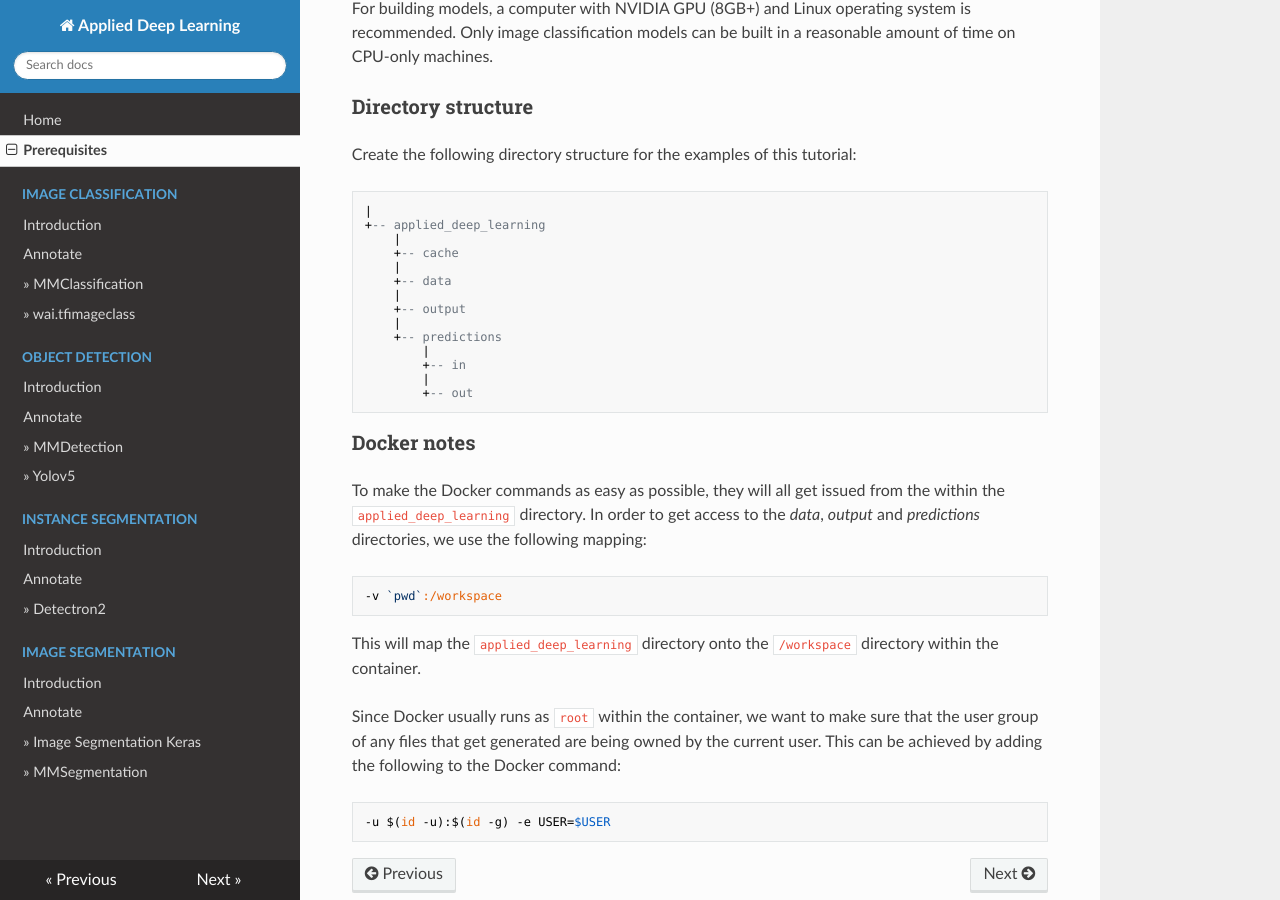
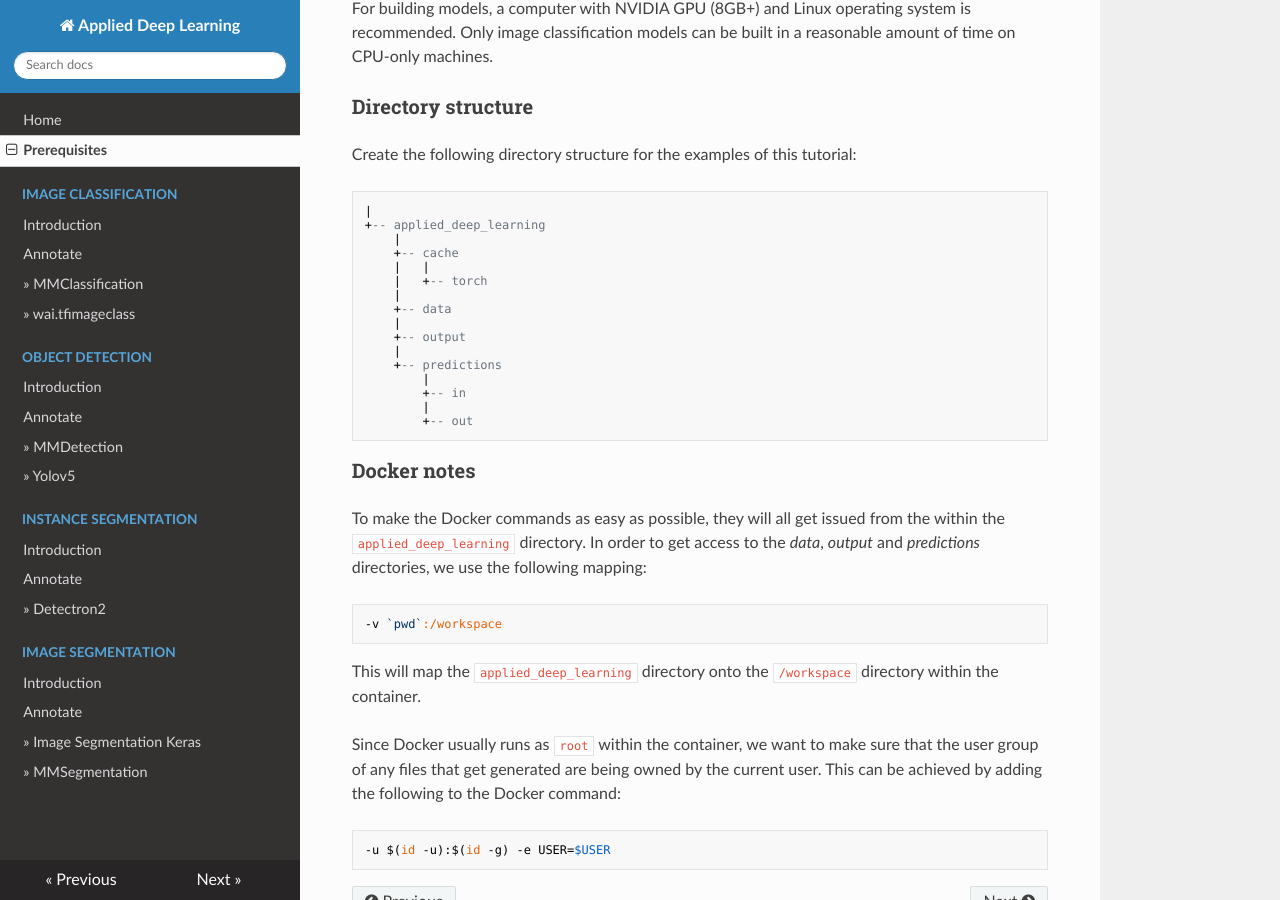
Before and after one commit to waikato-datamining/applied-deep-learning, an MkDocs documentation site: the page built from docs/prerequisites.md, in a window 1280 px wide and 900 px high, scrolled down 660 px. Built offline with MkDocs 1.6.1, drawn with Linux system fonts in a browser that asks for light colours; nearby versions of some CDN libraries.

Commit message:
added torch sub directory

```diff
--- a/docs/prerequisites.md
+++ b/docs/prerequisites.md
@@ -29,6 +29,8 @@ Create the following directory structure for the examples of this tutorial:
 +-- applied_deep_learning
     |
     +-- cache
+    |   |
+    |   +-- torch
     |
     +-- data
     |
```
